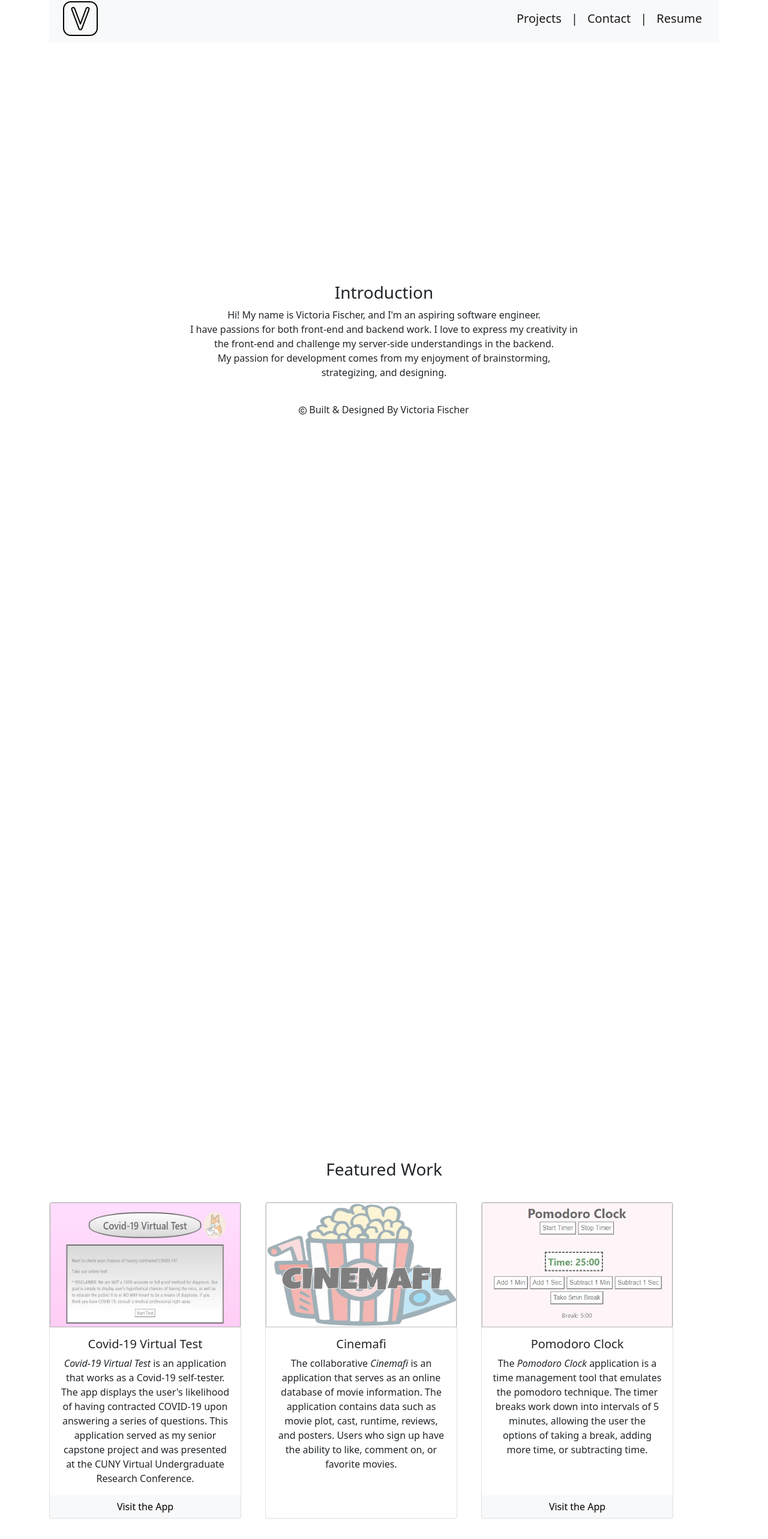
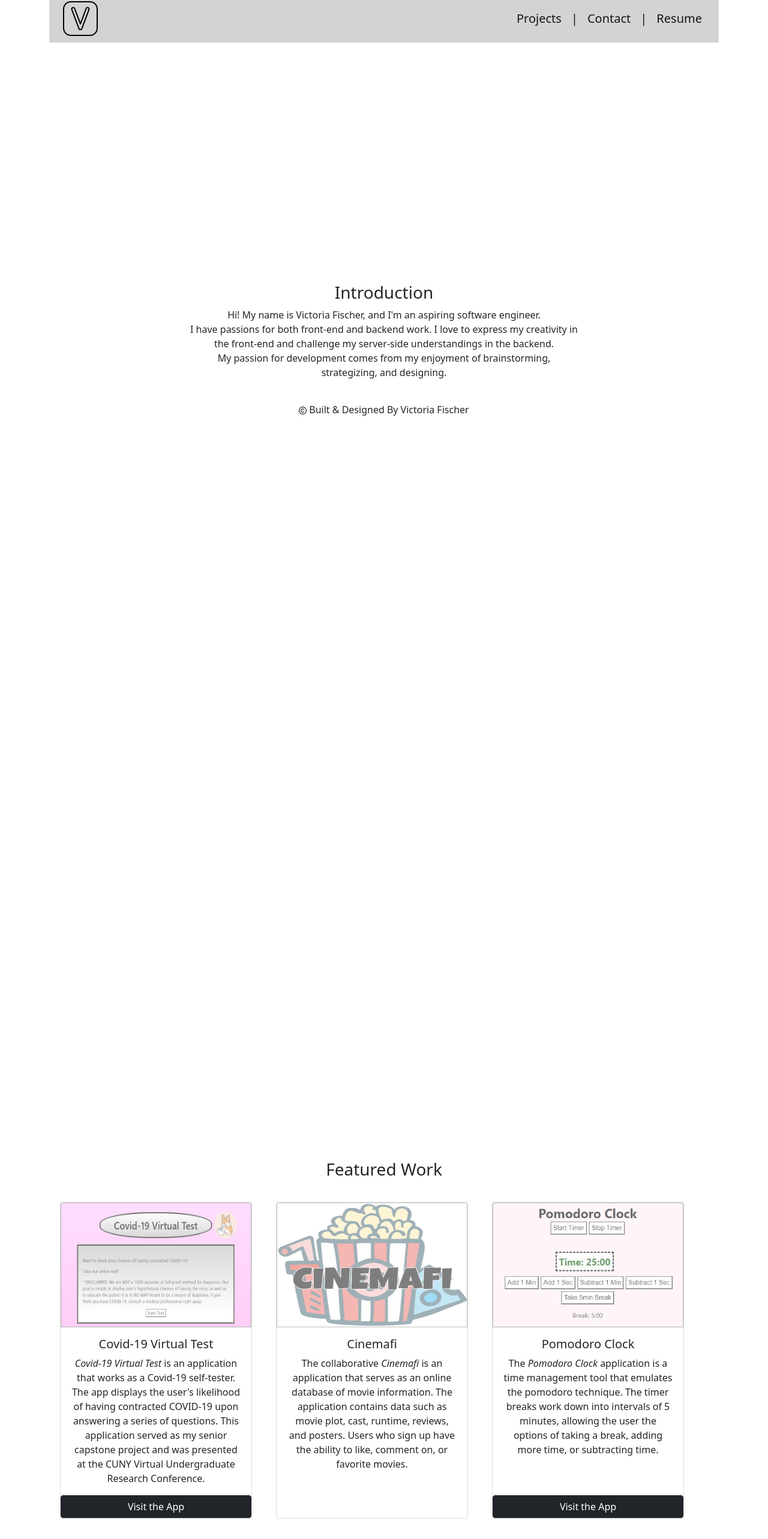
Before and after one commit to vfischer9/Portfolio-App, a React (Create React App) app: page / in a window 1280 px wide. Shown: the part 105-2671 px from the top of the page at 60% size. Built offline with nearby package versions, Linux system fonts and the light colour scheme.

Commit message:
fixed cards

```diff
--- a/src/App.css
+++ b/src/App.css
@@ -9,7 +9,7 @@
 }
 
 .navigate{
-
+  background-color: lightgray;
 }
 
 .about{
@@ -66,6 +66,7 @@
 
 .cards{
   margin-top: 30px;
+  justify-content: center;
   display: inline-flex;
 }
 
--- a/src/components/Home.js
+++ b/src/components/Home.js
@@ -40,8 +40,8 @@ function Home() {
     return (
         <div>
             <h1 className='myName'>VICTORIA FISCHER</h1>
-            <Container className='navigate'>
-                <Navbar expand="lg" variant="light" bg="light">
+            <Container>
+                <Navbar className='navigate' expand="lg" variant="light">
                     <Link to='/'><img src={letterV} alt='V' className='letterV'></img></Link>
                     <Container className='justify-content-end'>
                     <Navbar.Brand className='navItem' onClick={scrollToProjects}>Projects</Navbar.Brand>
@@ -81,7 +81,7 @@ function Home() {
                                 Undergraduate Research Conference.
                                 </Card.Text>
                             </Card.Body>
-                            <Button href='https://covidvirtualtest.herokuapp.com/' target='_blank' variant="light">Visit the App</Button>
+                            <Button href='https://covidvirtualtest.herokuapp.com/' target='_blank' variant="dark">Visit the App</Button>
                         </Card>
 
                         <Card className='card' style={{ width: '20rem' }}>
@@ -107,7 +107,7 @@ function Home() {
                                 the user the options of taking a break, adding more time, or subtracting time.
                                 </Card.Text>
                             </Card.Body>
-                            <Button href='https://pomodoroclock-vfisch.netlify.app/' target='_blank' variant="light">Visit the App</Button>
+                            <Button href='https://pomodoroclock-vfisch.netlify.app/' target='_blank' variant="dark">Visit the App</Button>
                         </Card>
                         </Container>
             </Container>
```
